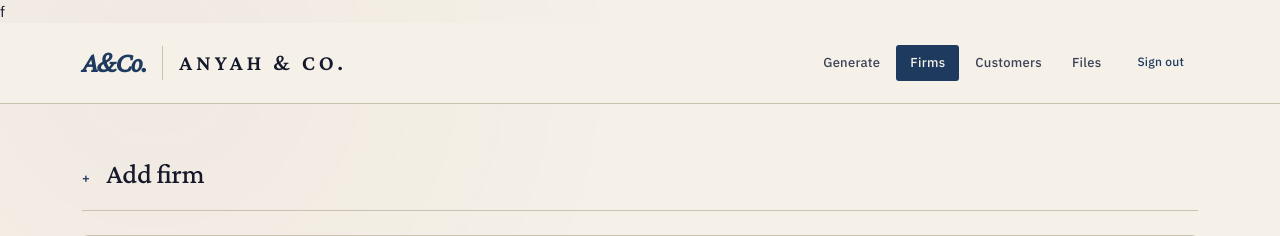
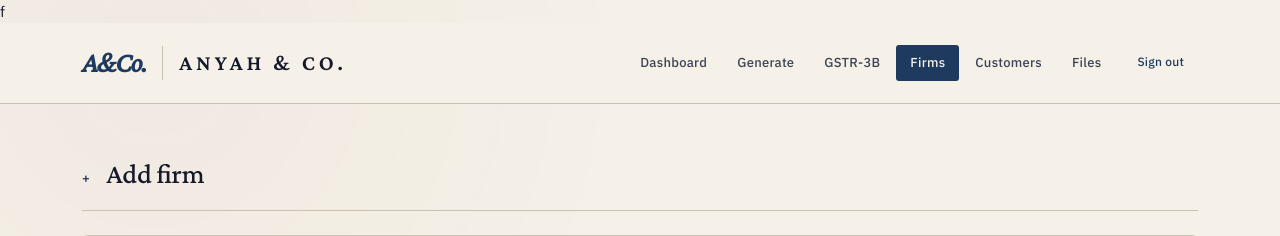
Before and after one commit to Sai2652/GSTR-Tool, a Flask app: page /firms in a window 1280 px wide. Shown: the top 236 px of the page. Run offline with Flask 3, Linux system fonts and the light colour scheme.

Commit message:
Add GSTR-3B link to navigation menu

```diff
--- a/web/templates/firms.html
+++ b/web/templates/firms.html
@@ -17,8 +17,10 @@
       <span class="brand-mark"></span>
       <div class="brand-title">ANYAH &amp; CO.</div>
     </a>
-    <nav>
+  <nav>
+      <a href="{{ url_for('dashboard') }}" class="nav-link">Dashboard</a>
       <a href="{{ url_for('gstr1_page') }}" class="nav-link">Generate</a>
+      <a href="{{ url_for('gstr3b_page') }}" class="nav-link">GSTR-3B</a>
       <a href="{{ url_for('firms_page') }}" class="nav-link active">Firms</a>
       <a href="{{ url_for('customers_page') }}" class="nav-link">Customers</a>
       <a href="{{ url_for('files_page') }}" class="nav-link">Files</a>
```
